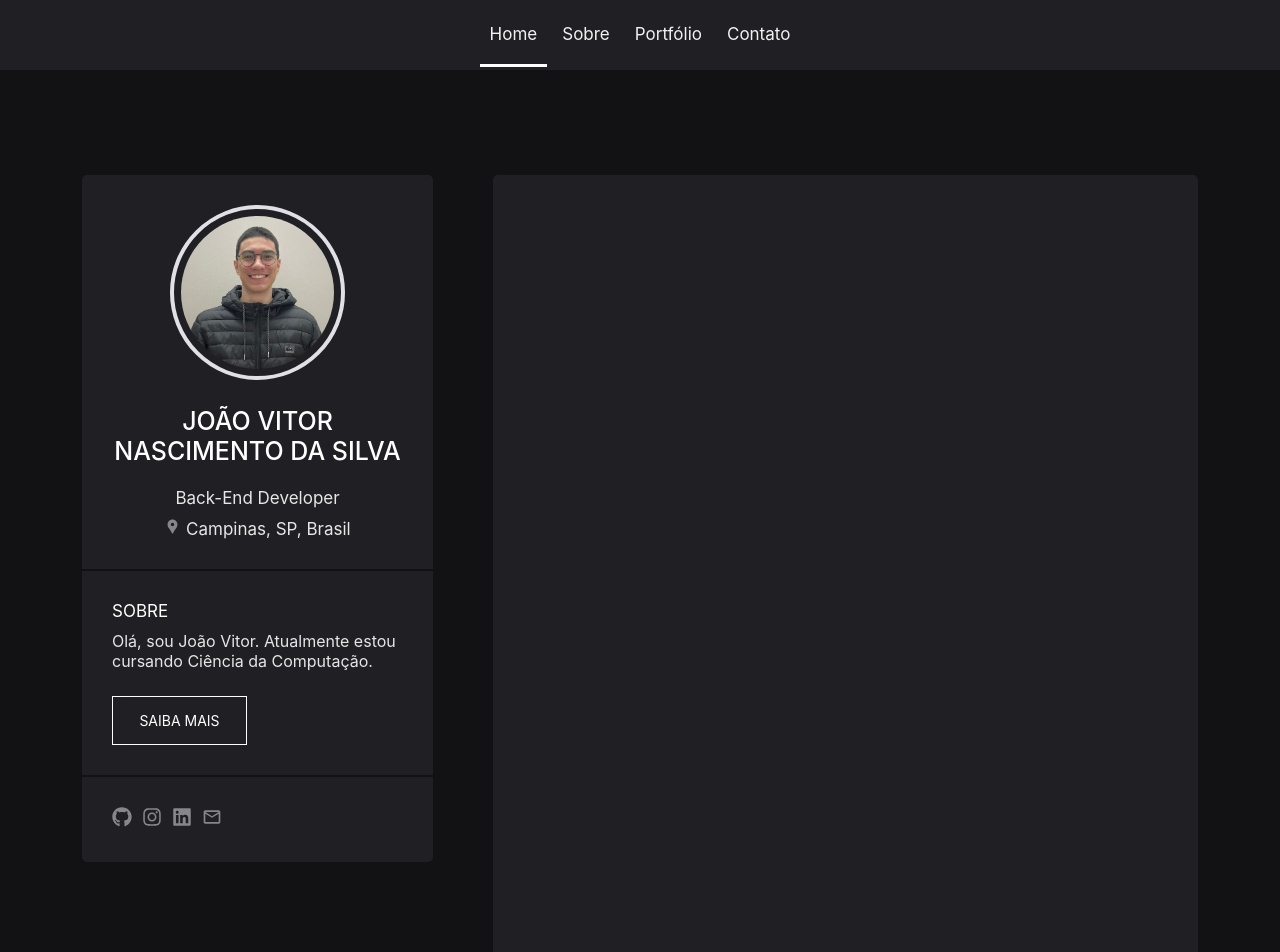
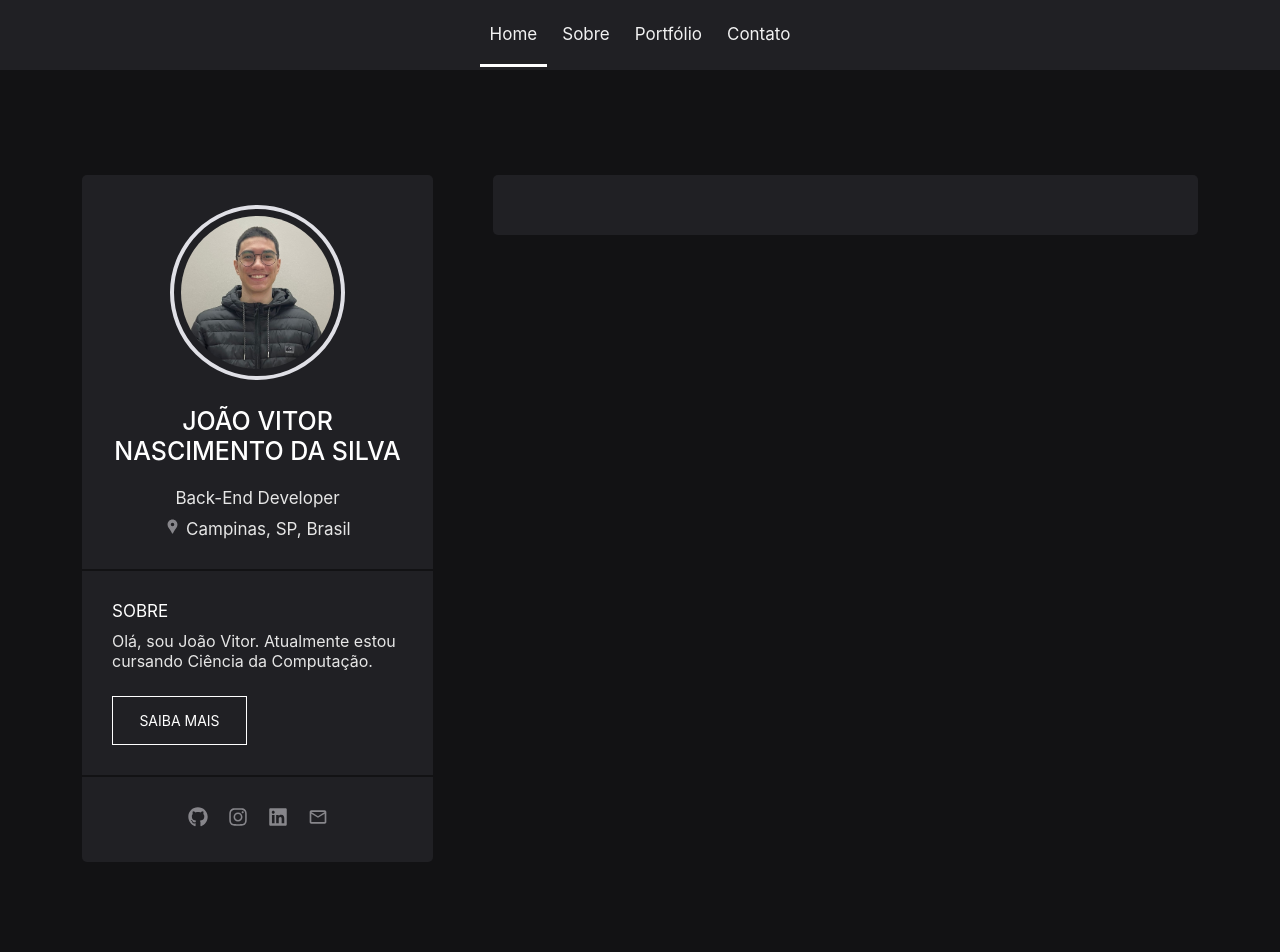
Before and after one commit to nascimentocode/personal-website, a React (Vite) app: page / in a window 1280 px wide. Shown: the top 952 px of the page. Built offline with nearby package versions, Linux system fonts and the light colour scheme.

Commit message:
Responsive website done

```diff
--- a/src/index.css
+++ b/src/index.css
@@ -51,23 +51,20 @@ nav a.active {
 
 /*Main*/
 main {
-  margin: 175px 50px;
+  margin: 175px 20px;
   display: flex;
-  flex-direction: row;
-  gap: 60px;
-  justify-content: center;
+  flex-direction: column;
+  gap: 30px;
 }
 
 /* Sidebar */
 aside {
+  order: 2;
   background-color: #202024;
-  width: 31.425%;
   height: 100%;
-  max-width: 351px;
   text-align: center;
   border-radius: 5px;
   padding: 30px;
-  /* border: 2px solid red; */
 }
 
 aside img {
@@ -117,30 +114,49 @@ aside span {
   text-align: center;
   text-transform: uppercase;
   font-size: 14px;
-
 }
 
 #social-links-sidebar {
-  text-align: start;
+  display: flex;
   font-size: 20px;
+  justify-content: center;
+  align-items: center;
+  gap: 20px;
 }
 
 #social-links-sidebar a {
   color: #87868B;
-  padding-right: 10px;
-  height: 100px;
 }
 
 #social-links-sidebar a:hover {
   color: #ffffff;
 }
 
-/* Content */
 section {
+  order: 1;
   background-color: #202024;
   border-radius: 5px;
-  width: 63%;
-  max-width: 705px;
-  height: 1000px;
-  /* border: 2px solid red; */
+  padding: 30px;
 }
+
+@media (min-width: 769px) {
+  main {
+    flex-direction: row;
+    justify-content: center;
+    gap: 60px;
+  }
+
+  aside {
+    order: 1;
+    width: 31.425%;
+    max-width: 351px;
+    height: 100%;
+  }
+
+  section {
+    order: 2;
+    width: 63%;
+    max-width: 705px;
+    height: 100%;
+  }
+}
```
